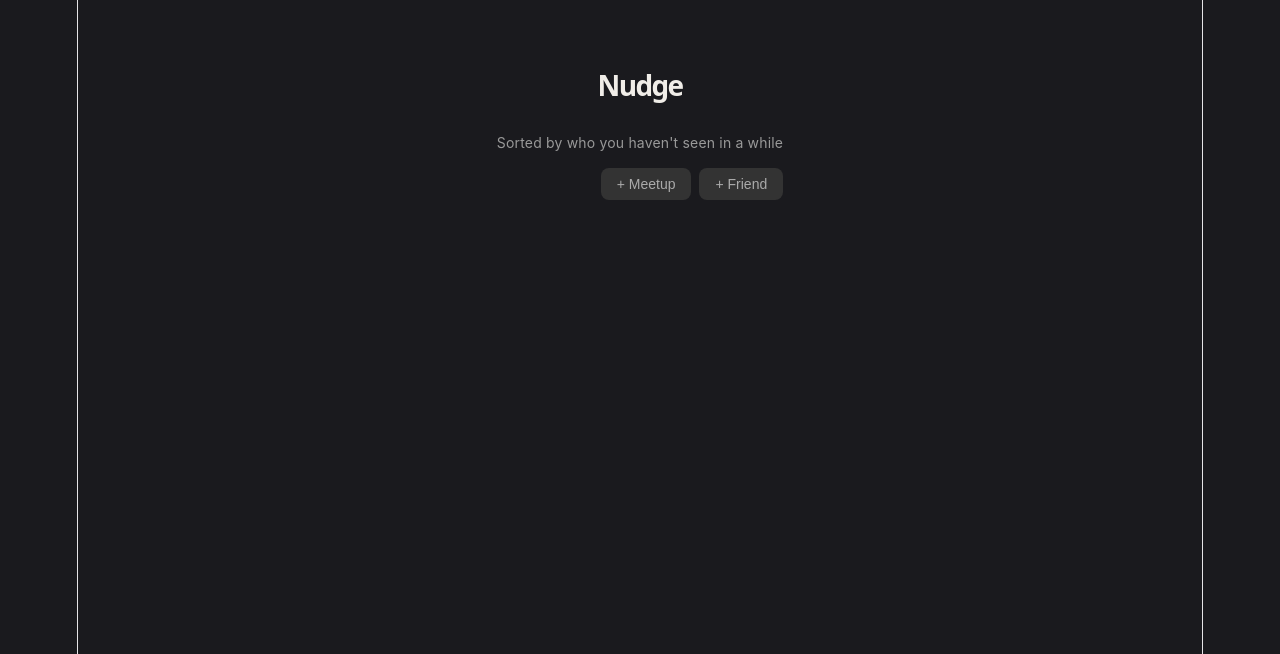
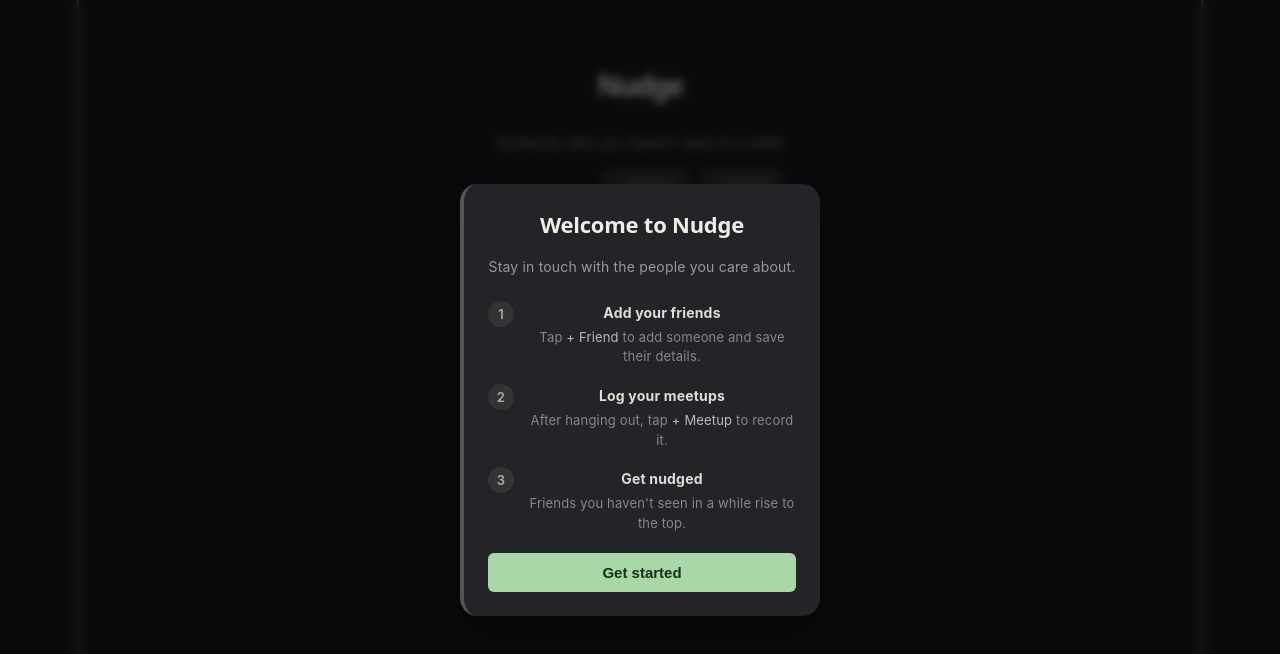
Before and after one commit to natwijaya67/nudge, a React (Vite) app: page / in a window 1280 px wide. Shown: the top 654 px of the page. Built offline with nearby package versions, Linux system fonts and the light colour scheme.

Commit message:
Added initial popup

```diff
--- a/src/App.css
+++ b/src/App.css
@@ -608,6 +608,80 @@ body {
   flex-shrink: 0;
 }
 
+.onboarding-modal {
+  max-width: 360px;
+}
+
+.onboarding-body {
+  padding: 28px 24px 24px;
+  display: flex;
+  flex-direction: column;
+  gap: 20px;
+}
+
+.onboarding-title {
+  font-size: 22px;
+  font-weight: 700;
+  color: #f0ede8;
+}
+
+.onboarding-subtitle {
+  font-size: 14px;
+  color: #999;
+  margin-top: -12px;
+}
+
+.onboarding-steps {
+  display: flex;
+  flex-direction: column;
+  gap: 16px;
+}
+
+.onboarding-step {
+  display: flex;
+  align-items: flex-start;
+  gap: 14px;
+}
+
+.step-num {
+  width: 26px;
+  height: 26px;
+  border-radius: 50%;
+  background: #333;
+  color: #aaa;
+  font-size: 13px;
+  font-weight: 600;
+  display: flex;
+  align-items: center;
+  justify-content: center;
+  flex-shrink: 0;
+  margin-top: 1px;
+}
+
+.onboarding-step strong {
+  display: block;
+  font-size: 14px;
+  color: #e0ddd8;
+  margin-bottom: 2px;
+}
+
+.onboarding-step p {
+  font-size: 13px;
+  color: #888;
+  line-height: 1.5;
+}
+
+.onboarding-step em {
+  font-style: normal;
+  color: #bbb;
+}
+
+.onboarding-btn {
+  width: 100%;
+  padding: 11px;
+  font-size: 15px;
+}
+
 .friend-select-list {
   display: flex;
   flex-direction: column;
--- /dev/null
+++ b/src/components/OnboardingModal.jsx
@@ -0,0 +1,38 @@
+export default function OnboardingModal({ onClose }) {
+  return (
+    <div className="modal-backdrop" onClick={onClose}>
+      <div className="modal onboarding-modal" onClick={e => e.stopPropagation()}>
+        <div className="onboarding-body">
+          <h2 className="onboarding-title">Welcome to Nudge</h2>
+          <p className="onboarding-subtitle">Stay in touch with the people you care about.</p>
+
+          <div className="onboarding-steps">
+            <div className="onboarding-step">
+              <span className="step-num">1</span>
+              <div>
+                <strong>Add your friends</strong>
+                <p>Tap <em>+ Friend</em> to add someone and save their details.</p>
+              </div>
+            </div>
+            <div className="onboarding-step">
+              <span className="step-num">2</span>
+              <div>
+                <strong>Log your meetups</strong>
+                <p>After hanging out, tap <em>+ Meetup</em> to record it.</p>
+              </div>
+            </div>
+            <div className="onboarding-step">
+              <span className="step-num">3</span>
+              <div>
+                <strong>Get nudged</strong>
+                <p>Friends you haven't seen in a while rise to the top.</p>
+              </div>
+            </div>
+          </div>
+
+          <button className="save-btn onboarding-btn" onClick={onClose}>Get started</button>
+        </div>
+      </div>
+    </div>
+  )
+}
--- a/src/pages/Home.jsx
+++ b/src/pages/Home.jsx
@@ -3,12 +3,14 @@ import { useFriends, useSelectedFriend } from '../hooks/useFriends'
 import FriendCard from '../components/FriendCard'
 import FriendModal from '../components/FriendModal'
 import AddMeetupModal from '../components/AddMeetupModal'
+import OnboardingModal from '../components/OnboardingModal'
 
 export default function Home() {
   const { friends, saveFriend, deleteFriend } = useFriends()
   const { selected, setSelected } = useSelectedFriend()
   const [showAddFriend, setShowAddFriend] = useState(false)
   const [showAddMeetup, setShowAddMeetup] = useState(false)
+  const [showOnboarding, setShowOnboarding] = useState(() => friends.length === 0)
 
   function handleSave(updated) {
     saveFriend(updated)
@@ -72,6 +74,9 @@ export default function Home() {
           onClose={() => setShowAddMeetup(false)}
         />
       )}
+      {showOnboarding && (
+        <OnboardingModal onClose={() => setShowOnboarding(false)} />
+      )}
     </div>
   )
 }
```
